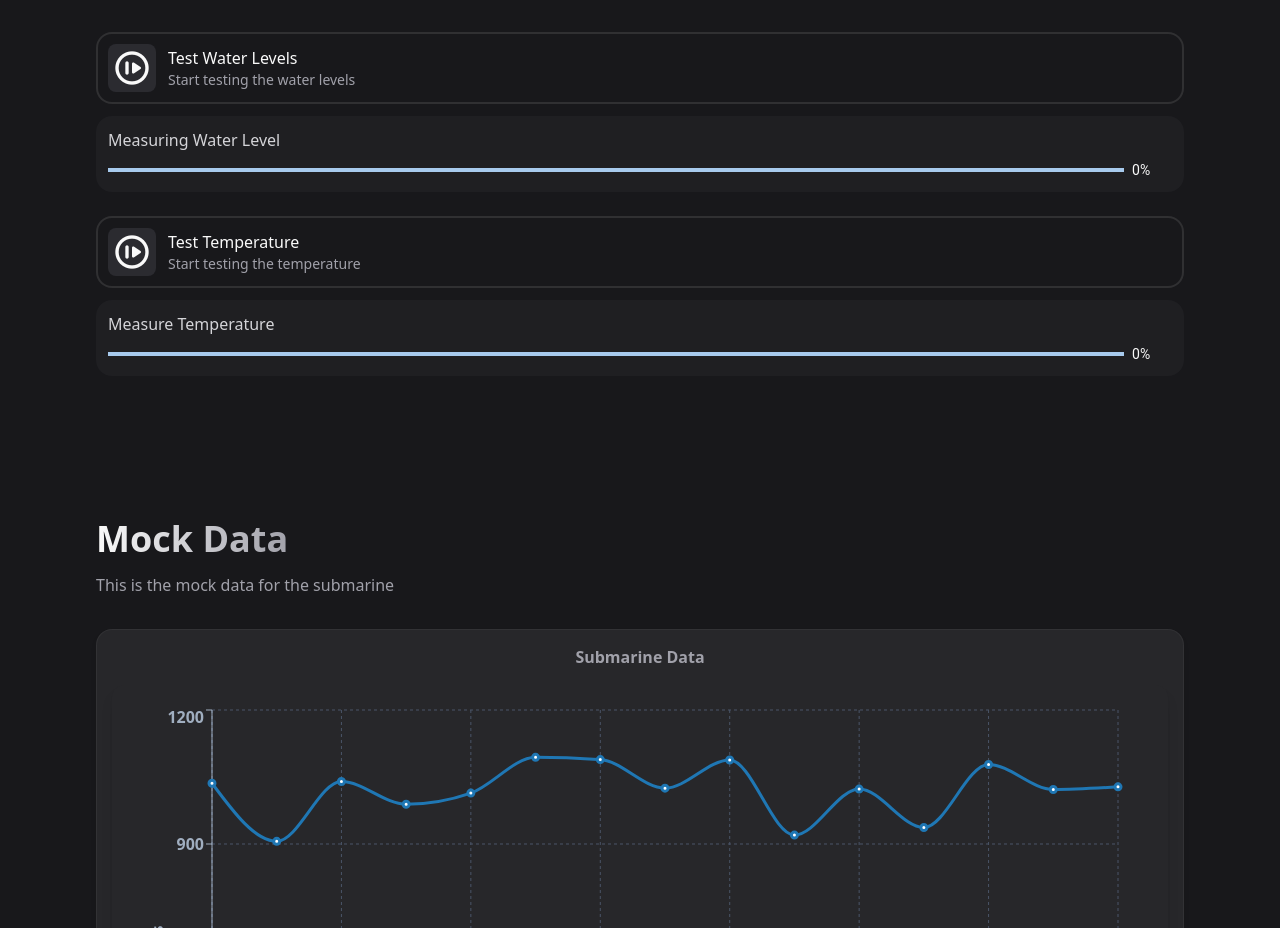
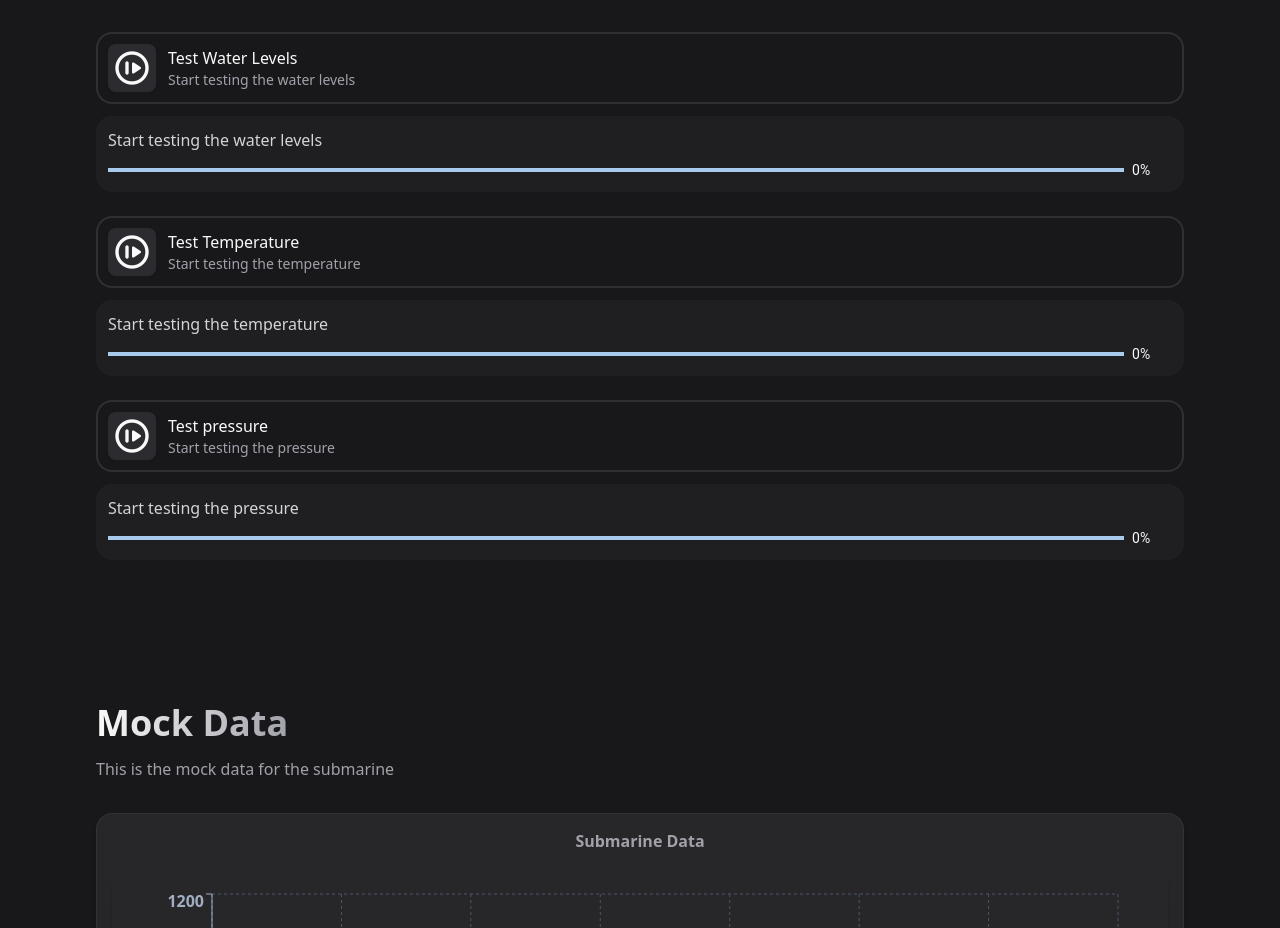
Before and after one commit to Zerefez/Submarine-client, a React (Create React App) app: page / in a window 1280 px wide. Shown: the part 1126-2054 px from the top of the page. Built offline with nearby package versions, Linux system fonts and the light colour scheme.

Commit message:
Update options

```diff
--- a/src/components/options.js
+++ b/src/components/options.js
@@ -3,15 +3,6 @@ import LinearWithValueLabel from "./data/progressbar";
 import Optioncard from "./optioncard";
 
 const Option = () => {
-  const [progress, setProgress] = useState([0, 0]); // Track progress for each test
-  const [isRunning, setIsRunning] = useState([false, false]); // Track if the progress is running
-
-  useEffect(() => {
-    // Reset progress when the page is refreshed
-    setProgress([0, 0]);
-    setIsRunning([false, false]);
-  }, []); // Empty dependency array ensures it runs on page load only
-
   const optionItems = [
     {
       icon: "not_started",
@@ -29,7 +20,24 @@ const Option = () => {
         handleStartTest(1); // Second test
       },
     },
+    {
+      icon: "not_started",
+      label: "Test pressure",
+      desc: "Start testing the pressure",
+      onStartTest: () => {
+        handleStartTest(2); // Third test
+      },
+    },
   ];
+
+  const [progress, setProgress] = useState(Array(optionItems.length).fill(0));
+  const [isRunning, setIsRunning] = useState(Array(optionItems.length).fill(false));
+
+  useEffect(() => {
+    // Reset progress when the page is refreshed
+    setProgress(Array(optionItems.length).fill(0));
+    setIsRunning(Array(optionItems.length).fill(false));
+  }, [optionItems.length]);
 
   const handleStartTest = (index) => {
     if (isRunning[index]) return; // Prevent from running again if already running
@@ -81,7 +89,7 @@ const Option = () => {
               <div className="block my-3 ">
                 <div  className=" bg-zinc-800/50 p-3 rounded-2xl md:p-3 ">
                 <h3 className="text-zinc-300 mb-2">
-                  {index === 0 ? "Measuring Water Level" : "Measure Temperature"}
+                {isRunning[index] ? "Test in progress" : desc}
                 </h3>
                 <LinearWithValueLabel value={progress[index]} />
                 </div>
```
